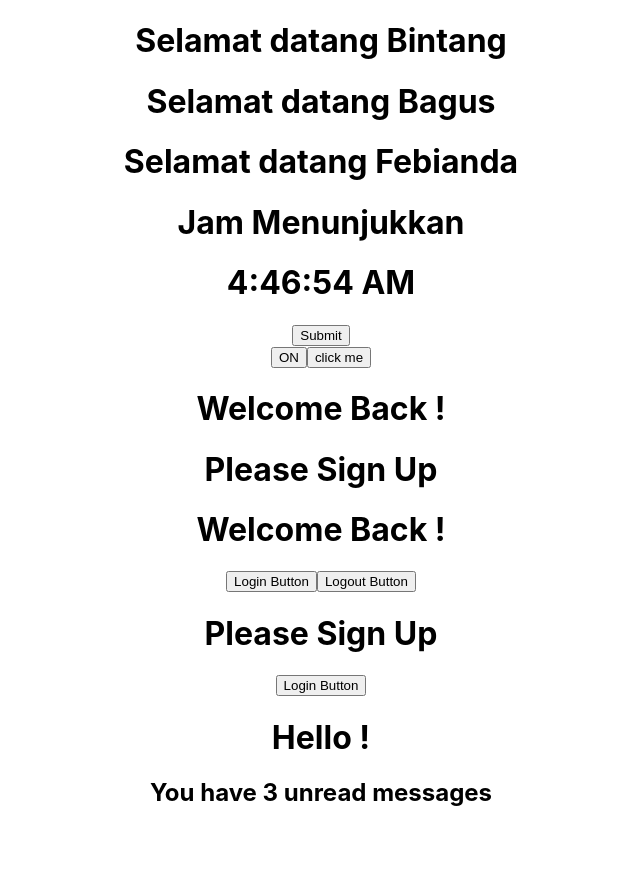
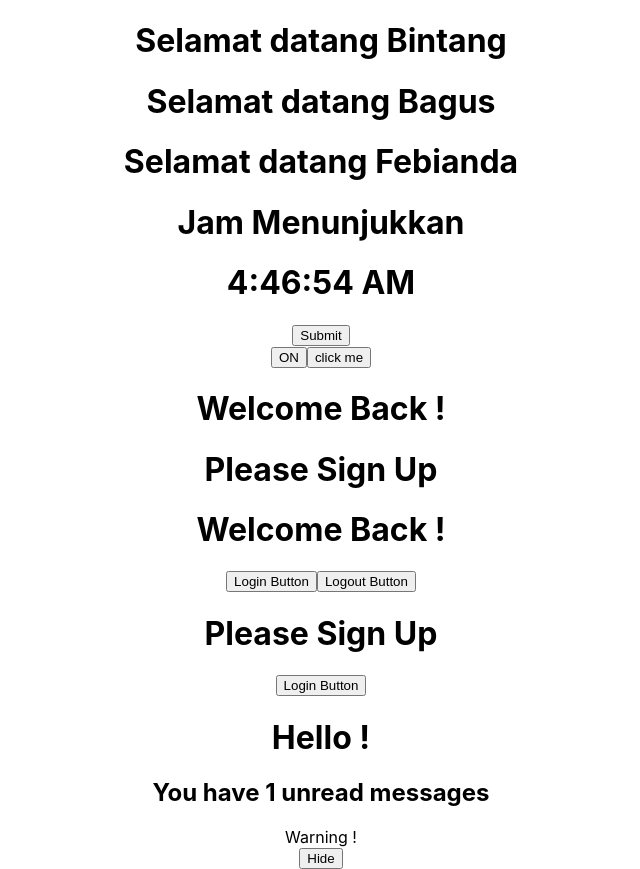
Before and after one commit to BagusBintangF/Learn-React, a React (Create React App) app in the folder learn-react/: page / in a window 1280 px wide. Shown: the whole page, without its empty margins (319-959 px from the left). Before the commit the page ends 827 px from the top, so only its background shows below. Built offline with nearby package versions, Linux system fonts and the light colour scheme.

Commit message:
Add Prevent Component Rendering

```diff
--- a/learn-react/src/App.js
+++ b/learn-react/src/App.js
@@ -1,4 +1,3 @@
-import logo from './logo.svg';
 import './App.css';
 import Welcome from './component/statelessComponent';
 import Clock from './component/statefullComponent';
@@ -8,8 +7,9 @@
 import {UserGreeting, GuestGreeting, Greeting} from './component/ConditionalRendering'
 import {LoginButton, LogoutButton, LoginControl} from './component/ElementVariable'
 import LogicalOperator from './component/LogicalOperator';
+import PreventRendering from './component/PreventRendering';
 
-const messages = ['React', 'Re : React', 'Re: Re: React'];
+const messages = ['React'];
 
 function App() {
   return (
@@ -28,6 +28,7 @@
         <LogoutButton/>
         <LoginControl/>
         <LogicalOperator unreadMessages={messages}/>
+        <PreventRendering/>
     </div>
   );
 }
--- /dev/null
+++ b/learn-react/src/component/PreventRendering.jsx
@@ -0,0 +1,41 @@
+import React from 'react'
+
+function WarningBanner(props){
+    if(!props.warn){
+        return null;
+    }
+
+    return(
+        <div className='warning'>
+            Warning !
+        </div>
+    );
+}
+
+
+class PreventRendering extends React.Component {
+    constructor(props){
+        super(props);
+        this.state = {showWarning: true};
+        this.handleToggleClick = this.handleToggleClick.bind(this);
+    }
+
+    handleToggleClick(){
+        this.setState(state => ({
+            showWarning: !state.showWarning
+        }));
+    }
+
+    render() {
+        return (
+        <div>
+            <WarningBanner warn={this.state.showWarning}/>
+            <button onClick={this.handleToggleClick}>
+                {this.state.showWarning ? 'Hide' : 'Show'}
+            </button>
+        </div>
+        )
+    }
+}
+
+export default PreventRendering;
```
